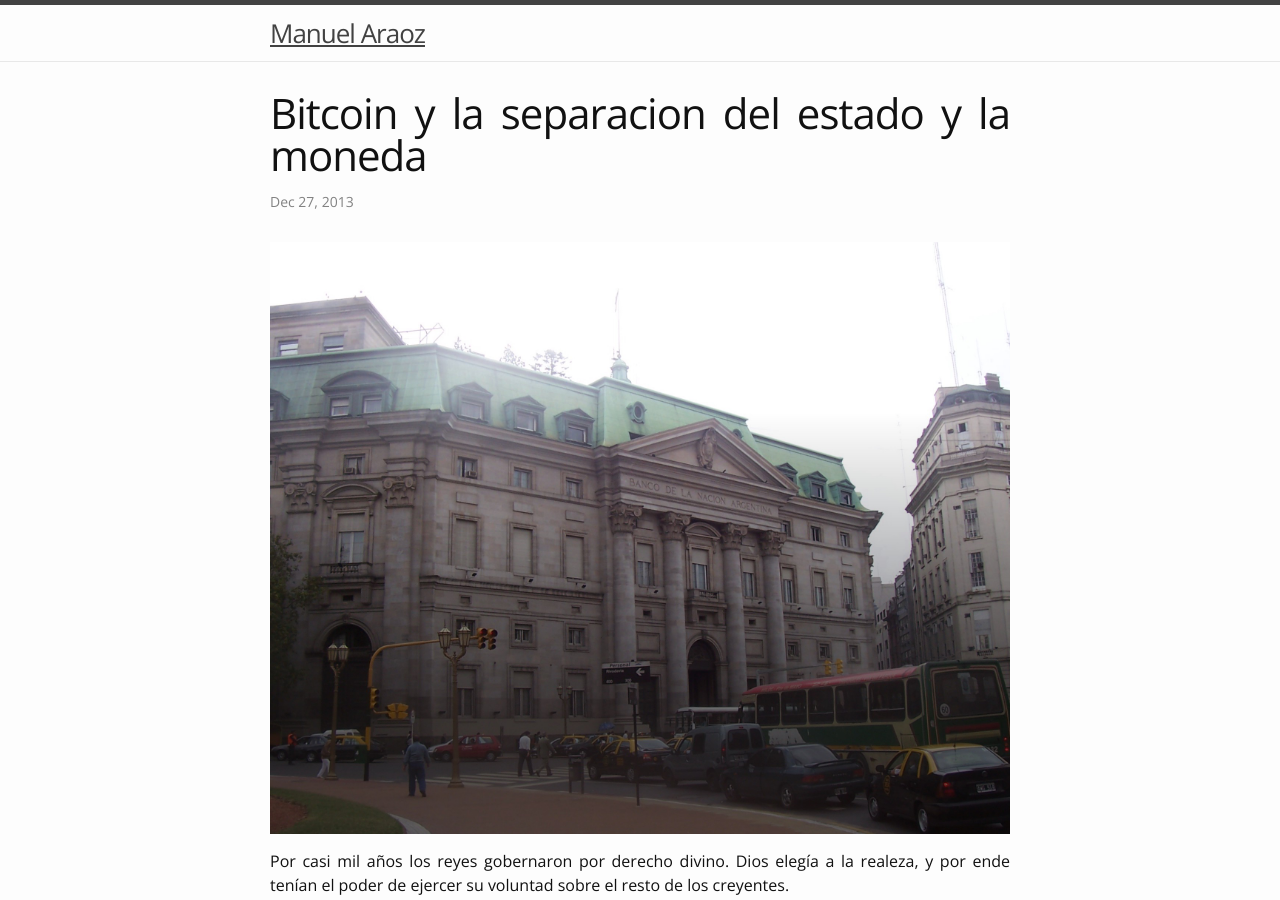
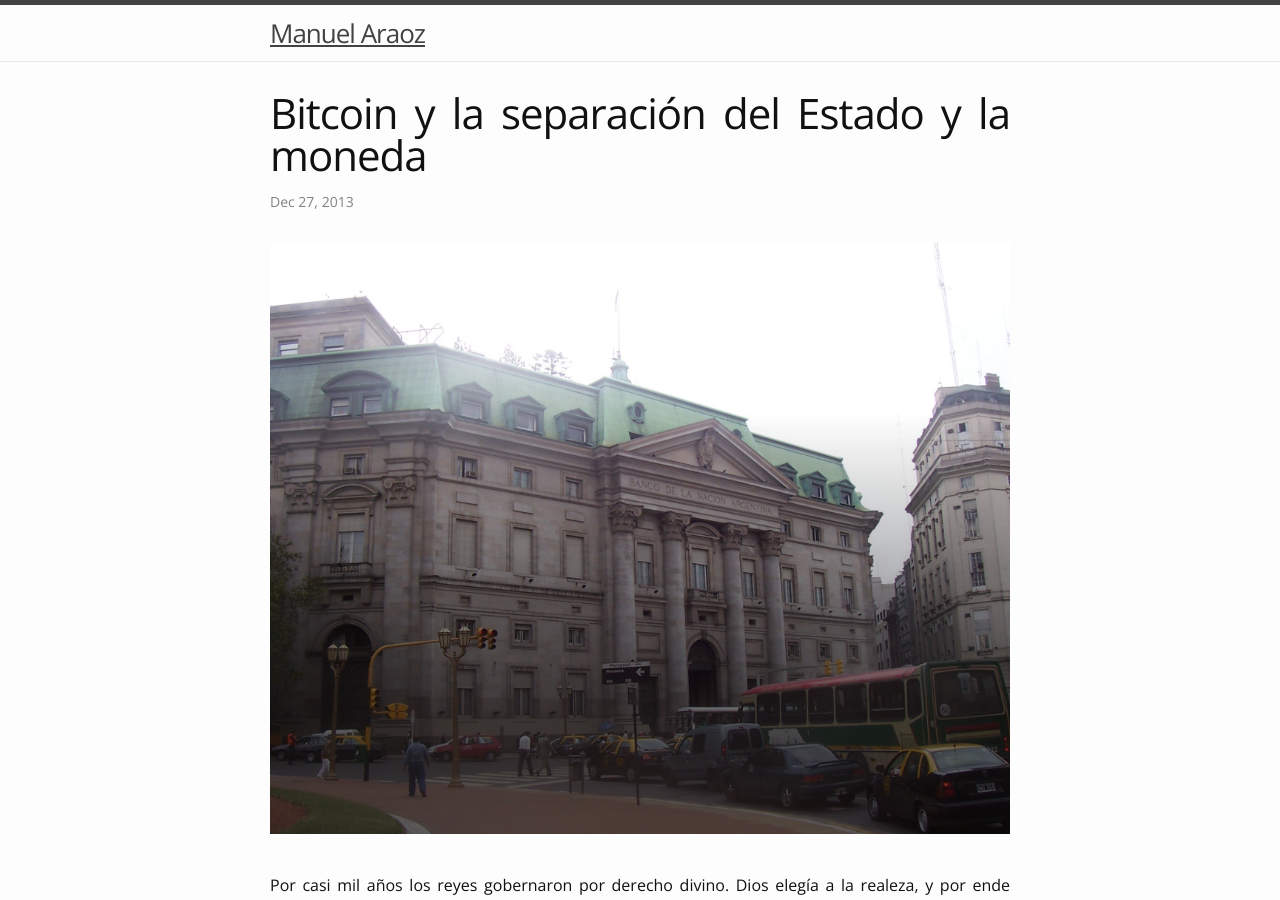
Before and after one commit to tobyornottobe/maraoz.github.io, a Jekyll site: the page built from _posts/2013-12-27-bitcoin-y-la-separacion-del-estado-y-la-moneda.md, in a window 1280 px wide and 900 px high. Built offline with Jekyll 4.4.1, drawn with Linux system fonts in a browser that asks for light colours; comment, search, counter and statistics services are not loaded.

Commit message:
fix post bitcoin y la separacion

```diff
--- a/_posts/2013-12-27-bitcoin-y-la-separacion-del-estado-y-la-moneda.md
+++ b/_posts/2013-12-27-bitcoin-y-la-separacion-del-estado-y-la-moneda.md
@@ -1,12 +1,13 @@
 ---
 layout: post
-title:  "Bitcoin y la separacion del estado y la moneda"
+title:  "Bitcoin y la separación del Estado y la moneda"
 date:   2013-12-27 15:10:00
 comments: true
 ---
 
 <img class="banco" src="/img/separacion/1.jpeg">
 
+<br/>
 Por casi mil años los reyes gobernaron por derecho divino. Dios elegía a la realeza, y por ende tenían el poder de ejercer su voluntad sobre el resto de los creyentes.
 
 Lo interesante es que durante el período en que éste era el paradigma predominante (el medioevo), el acceso al conocimiento era algo reservado sólo para los poderosos. La gran mayoría de los monjes copistas no sabían leer ni escribir, tan sólo copiaban los símbolos que veían. Por esto, el acceso al contenido y por ende la interpretación de lo escrito, quedaba en manos de los sacerdotes, obispos, y nobles literatos.
```
